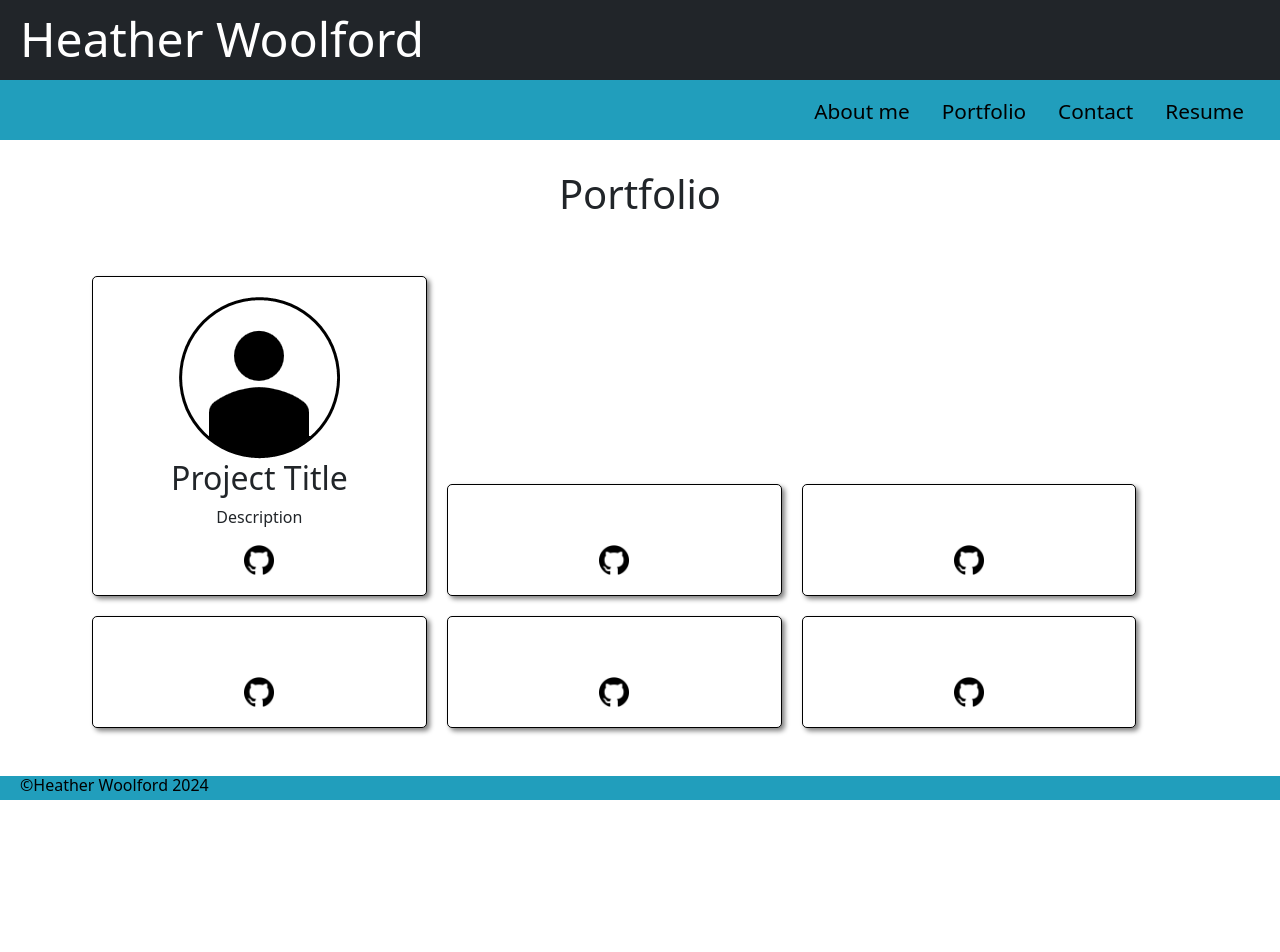
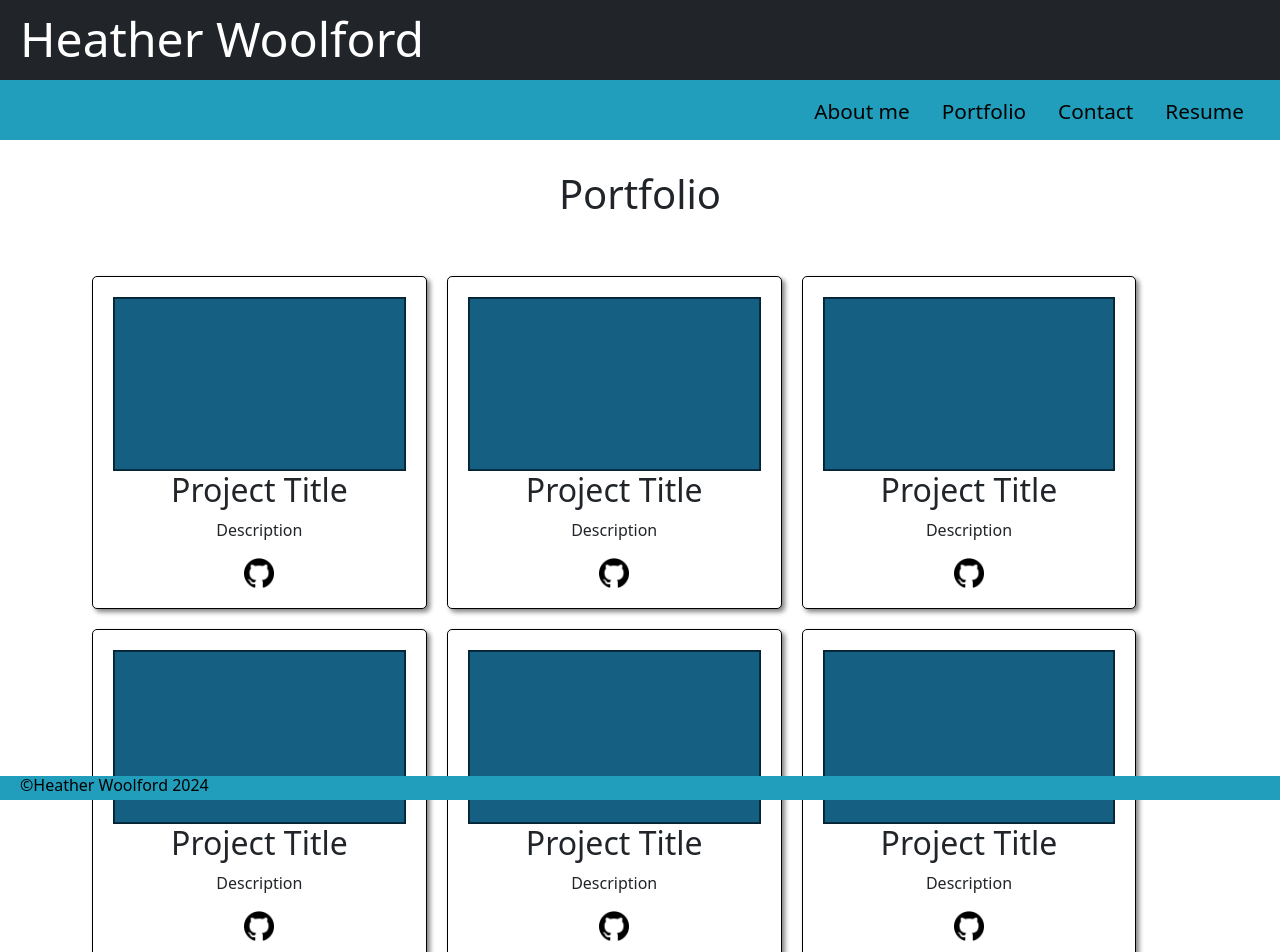
Before and after one commit to hwoolford/professional-portfolio, a React (Vite) app in the folder professional-portfolio/: page /portfolio in a window 1280 px wide. Shown: the top 952 px of the page. Before the commit the page ends 800 px from the top, so only its background shows below. Built offline with nearby package versions, Linux system fonts and the light colour scheme.

Commit message:
added styling to the project card

```diff
--- a/professional-portfolio/src/components/pages/Portfolio.jsx
+++ b/professional-portfolio/src/components/pages/Portfolio.jsx
@@ -7,7 +7,7 @@ export default function Portfolio() {
       <div className="container">
       <Project
         url="www.google.com"
-        img="./assets/photo.png"
+        img="./assets/projectplaceholder.png"
         alt=""
         title="Project Title"
         desc="Description"
@@ -15,42 +15,42 @@ export default function Portfolio() {
       />
       <Project
         url=""
-        img=""
+        img="./assets/projectplaceholder.png"
         alt=""
-        title=""
-        desc=""
+        title="Project Title"
+        desc="Description"
         repo=""
       />
       <Project
         url=""
-        img=""
+        img="./assets/projectplaceholder.png"
         alt=""
-        title=""
-        desc=""
+        title="Project Title"
+        desc="Description"
         repo=""
       />
       <Project
         url=""
-        img=""
+        img="./assets/projectplaceholder.png"
         alt=""
-        title=""
-        desc=""
+        title="Project Title"
+        desc="Description"
         repo=""
       />
       <Project
         url=""
-        img=""
+        img="./assets/projectplaceholder.png"
         alt=""
-        title=""
-        desc=""
+        title="Project Title"
+        desc="Description"
         repo=""
       />
       <Project
         url=""
-        img=""
+        img="./assets/projectplaceholder.png"
         alt=""
-        title=""
-        desc=""
+        title="Project Title"
+        desc="Description"
         repo=""
       />
       </div>
--- a/professional-portfolio/src/styles/project.css
+++ b/professional-portfolio/src/styles/project.css
@@ -14,7 +14,9 @@
     width: 30%;
 }
 
-
+.projectImage {
+    width: 100%
+}
 
 
 
```
Also changed, not shown: professional-portfolio/assets/projectplaceholder.png (added).
